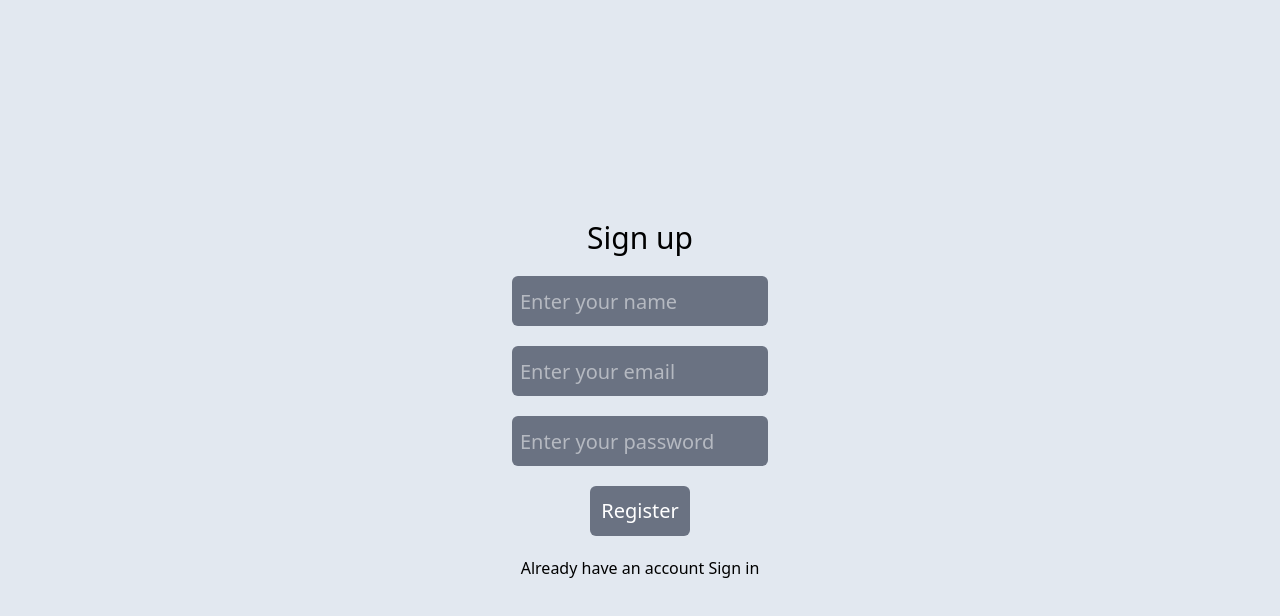
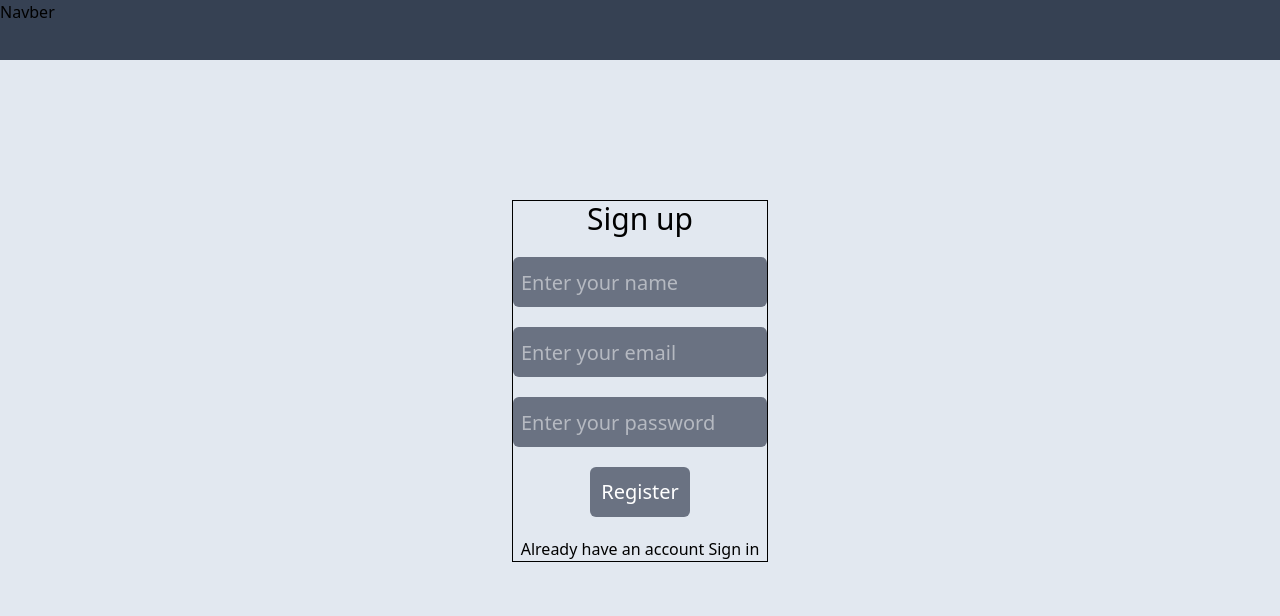
Before and after one commit to anirban-12323/Blog-App, a React app in the folder frontend/: page /signup in a window 1280 px wide. Shown: the top 616 px of the page. Built offline with nearby package versions, Linux system fonts and the light colour scheme; the HTML template or start-up script is replaced by a standard one.

Commit message:
just basic blogs render in frontend

```diff
--- a/frontend/src/App.jsx
+++ b/frontend/src/App.jsx
@@ -1,17 +1,21 @@
 import { Route, Routes } from "react-router-dom";
 
 import AuthForm from "./pages/AuthForm";
+import Navber from "./components/Navber";
+import HomePage from "./components/HomePage";
 
 function App() {
   return (
-    <div className="bg-slate-200 w-screen h-screen flex justify-center items-center">
+    <div className="bg-slate-200 w-screen h-screen ">
       <Routes>
         {/* Default route (optional) */}
-        <Route path="/" element={<AuthForm type={"signin"} />} />
+        <Route path="/" element={<Navber />}>
+          <Route path="/" element={<HomePage></HomePage>} />
+          <Route path="/signin" element={<AuthForm type={"signin"} />} />
+          <Route path="/signup" element={<AuthForm type={"signup"} />} />
+        </Route>
 
         {/* Other routes */}
-        <Route path="/signin" element={<AuthForm type={"signin"} />} />
-        <Route path="/signup" element={<AuthForm type={"signup"} />} />
       </Routes>
     </div>
   );
--- /dev/null
+++ b/frontend/src/components/HomePage.jsx
@@ -0,0 +1,40 @@
+import axios from "axios";
+import { useEffect, useState } from "react";
+
+function HomePage() {
+  const [blogs, setBlogs] = useState([]);
+  async function fetchBlogs() {
+    let res = await axios.get("http://localhost:3000/api/v1/blogs");
+    console.log(res.data.blogs);
+    setBlogs(res.data.blogs);
+  }
+  useEffect(() => {
+    fetchBlogs();
+  }, []);
+  return (
+    <div className="w-[60%]">
+      {blogs.map((blog) => (
+        <div key={blog._id} className=" w-full my-5 flex justify-between">
+          <div className="w-[60%] flex flex-col gap-3">
+            <div>
+              {/* <img src="" alt="" /> */}
+              <p>{blog.creator.name} </p>
+            </div>
+            <h2 className="font-blod text-3xl">{blog.title}</h2>
+            <h4 className="line-clamp-2">{blog.description}</h4>
+            <div className="flex gap-3">
+              <p>{blog.createdAt}</p>
+              <p>500</p>
+              <p>200</p>
+            </div>
+          </div>
+          <div className="w-[30%]">
+            <img src={blog.image} alt="" />
+          </div>
+        </div>
+      ))}
+    </div>
+  );
+}
+
+export default HomePage;
--- /dev/null
+++ b/frontend/src/components/Navber.jsx
@@ -0,0 +1,12 @@
+import { Outlet } from "react-router-dom";
+
+function Navber() {
+  return (
+    <div className=" flex-none w-full h-full flex flex-col items-center overflow-x-hidden">
+      <div className="w-full bg-gray-700 h-[60px]">Navber</div>
+      <Outlet></Outlet>
+    </div>
+  );
+}
+
+export default Navber;
--- a/frontend/src/pages/AuthForm.jsx
+++ b/frontend/src/pages/AuthForm.jsx
@@ -37,7 +37,7 @@ function AuthForm({ type }) {
     }
   }
   return (
-    <div className="w-[20%] flex flex-col items-center gap-5">
+    <div className=" border border-black w-[20%] flex flex-col items-center gap-5 mt-35">
       <h1 className="text-3xl">{type === "signin" ? "Sign in" : "Sign up"}</h1>
 
       <form
```
